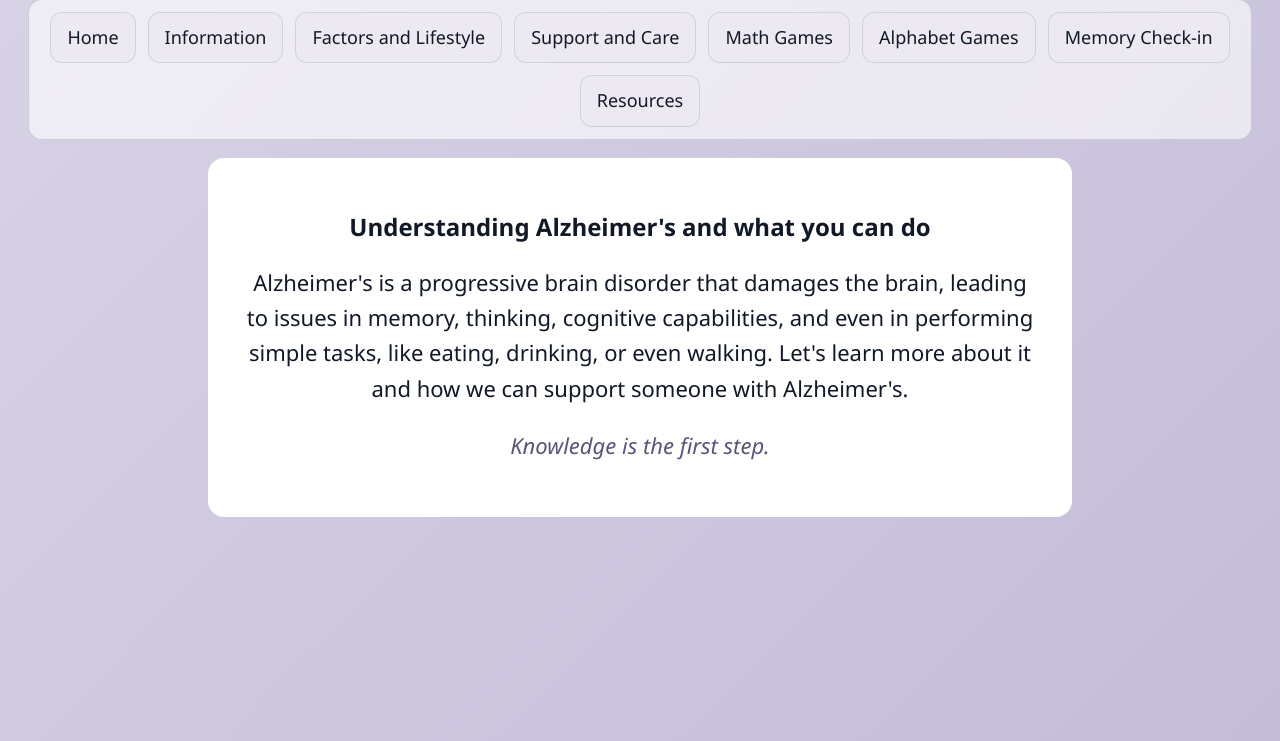
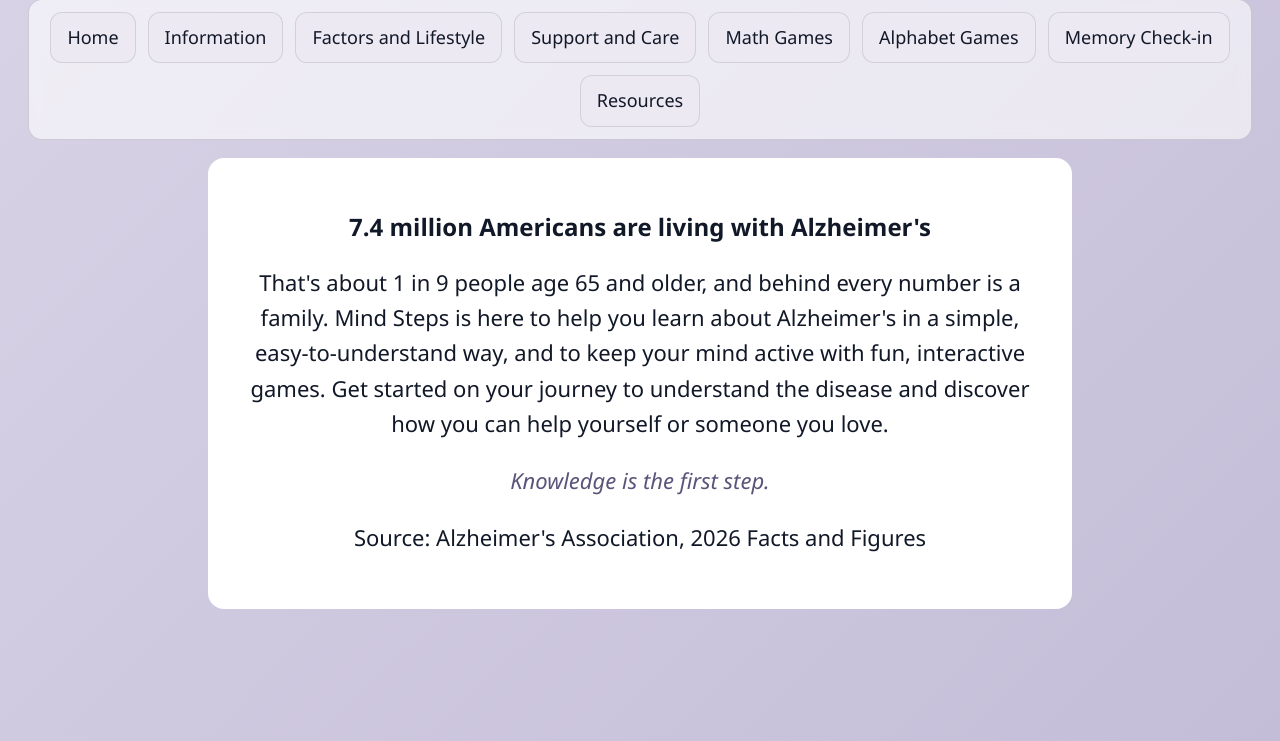
Before and after one commit to ronit401k/MindSteps, a Flask app: page / in a window 1280 px wide. Shown: the part 115-856 px from the top of the page. Run offline with Flask 3, Linux system fonts and the light colour scheme.

Commit message:
Update Alzheimer.html

```diff
--- a/templates/Alzheimer.html
+++ b/templates/Alzheimer.html
@@ -26,30 +26,15 @@
   </nav>
 
   <div class="welcome-box">
-    <h2>Understanding Alzheimer's and what you can do</h2>
-    <p>Alzheimer's is a progressive brain disorder that damages the brain, leading to issues in memory, thinking, cognitive capabilities, and even in performing simple tasks, like eating, drinking, or even walking.
-      Let's learn more about it and how we can support someone with Alzheimer's.
+    <h2>7.4 million Americans are living with Alzheimer's</h2>
+    <p>That's about 1 in 9 people age 65 and older, and behind every number is a family.
+      Mind Steps is here to help you learn about Alzheimer's in a simple, easy-to-understand
+      way, and to keep your mind active with fun, interactive games. Get started on your journey to understand the disease and discover how you can help yourself or someone you love.
       </p>
     <p class="tagline">Knowledge is the first step.</p>
+    <p class="source">Source: Alzheimer's Association, 2026 Facts and Figures</p>
   </div>
 
 
-
-  <!--
-  <div class="flex-container">
-    <div class="topnav">
-      <div class="column"> <a href="/">Home</a></div>
-      <div class="column"><a href="/info">Information</a></div>
-      <div class="column"><a href="/factors">Factors</a></div>
-      <div class="column"><a href="/support">Support</a></div>
-      <div class="column"><a href="/prevention">Cognitive Health</a></div>
-      <div class="column"><a href="/math">Math Game</a></div>
-      <div class="column"><a href="/alphabet">Alphabet Game</a></div>
-      <div class="column"><a href="/resources">Resources</a></div>
-      <div class="column"><a href="/survey">Survey</a></div>
-    </div>
-     <img src="/static/About_Us2.png" alt="Description" class="section-about-us-image">
-  </div>
-  -->
 </body>
 </html>
```
